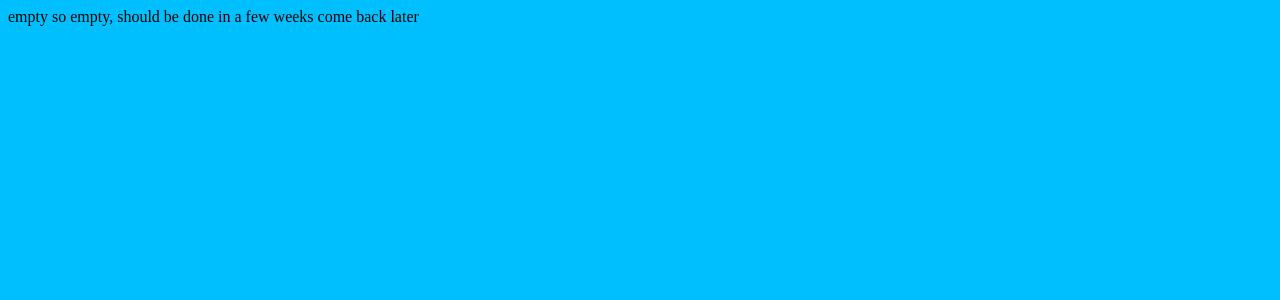
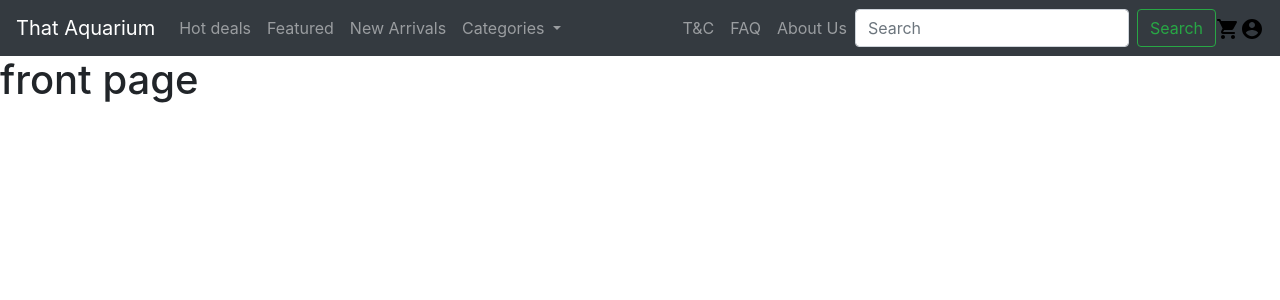
Before and after one commit to vasanthsreeram/That_Aquarium_Webapp, a Django app: page / in a window 1280 px wide. Shown: the top 300 px of the page. Run offline with Django 3.2, Linux system fonts and the light colour scheme; some libraries are stand-ins or nearby versions.

Commit message:
added a few front end elements and some static images

```diff
--- a/Webapp/ThatAquariumWebapp/store/static/css/main.css
+++ b/Webapp/ThatAquariumWebapp/store/static/css/main.css
@@ -1,3 +1,8 @@
+/*
+main css is like general format for all pages this is used so that you don't have to
+repeat the code for things like nav bar and stuff
+
+*/
 body{
     background-color: deepskyblue;
 }
--- a/Webapp/ThatAquariumWebapp/store/templates/home_page/front_page.html
+++ b/Webapp/ThatAquariumWebapp/store/templates/home_page/front_page.html
@@ -1,15 +1,6 @@
+{% extends 'home_page/main.html' %}
 {% load static %}
 
-<!DOCTYPE html>
-
-<link rel="stylesheet" type="text/css" href="{% static 'css/main.css' %}">
-
-<html lang="en">
-<head>
-    <meta charset="UTF-8">
-    <title>That Aquarium</title>
-</head>
-<body>
-empty so empty, should be done in a few weeks come back later
-</body>
-</html>
+{% block content %}
+    <h1>front page</h1>
+{% endblock content %}
--- a/Webapp/ThatAquariumWebapp/store/templates/home_page/main.html
+++ b/Webapp/ThatAquariumWebapp/store/templates/home_page/main.html
@@ -1,10 +1,78 @@
 <!DOCTYPE html>
+{% load static %}
 <html lang="en">
 <head>
     <meta charset="UTF-8">
-    <title>Title</title>
+    <title>That Aquarium</title>
+    	<link rel="stylesheet" href="https://stackpath.bootstrapcdn.com/bootstrap/4.4.1/css/bootstrap.min.css" integrity="sha384-Vkoo8x4CGsO3+Hhxv8T/Q5PaXtkKtu6ug5TOeNV6gBiFeWPGFN9MuhOf23Q9Ifjh" crossorigin="anonymous">
+    <link rel="stylesheet" type="text/css herf = {% static 'css/main.css' %}">
+
+    <meta name="viewport" content="width=device-width, initial-scale = 1, maximum-scale = 1, minimum-scale =1"/>
 </head>
 <body>
+    <nav class="navbar navbar-expand-lg navbar-dark bg-dark">
+  <a class="navbar-brand" href="{% url 'front_page' %}">
+      <!-- <img id = "logo" src="{% static 'images/Logo.svg' %}">  when you add the svg file just uncomment -->
+      That Aquarium
+  </a>
+  <button class="navbar-toggler" type="button" data-toggle="collapse" data-target="#navbarSupportedContent" aria-controls="navbarSupportedContent" aria-expanded="false" aria-label="Toggle navigation">
+    <span class="navbar-toggler-icon"></span>
+  </button>
 
+  <div class="collapse navbar-collapse" id="navbarSupportedContent">
+    <ul class="navbar-nav mr-auto">
+      <li class="nav-item">
+        <a class="nav-link" href="#">Hot deals</a>
+      </li>
+      <li class="nav-item">
+        <a class="nav-link" href="#">Featured</a>
+      </li>
+      <li class="nav-item">
+        <a class="nav-link" href="#">New Arrivals</a>
+      </li>
+      <li class="nav-item dropdown">
+        <a class="nav-link dropdown-toggle" href="#" id="navbarDropdown" role="button" data-toggle="dropdown" aria-haspopup="true" aria-expanded="false">
+          Categories
+        </a>
+        <div class="dropdown-menu" aria-labelledby="navbarDropdown">
+          <a class="dropdown-item" href="#">Action</a>
+          <a class="dropdown-item" href="#">Another action</a>
+          <div class="dropdown-divider"></div>
+          <a class="dropdown-item" href="#">Something else here</a>
+        </div>
+      </li>
+    </ul>
+    <form class="form-inline my-2 my-lg-0">
+      <ul class="navbar-nav mr-auto">
+          <li class="nav-item">
+              <a class="nav-link" href="#">T&C</a>
+          </li>
+          <li class="nav-item">
+              <a class="nav-link" href="#">FAQ</a>
+          </li>
+          <li class="nav-item">
+              <a class="nav-link" href="#">About Us</a>
+          </li>
+      </ul>
+      <input class="form-control mr-sm-2" type="search" placeholder="Search" aria-label="Search">
+      <button class="btn btn-outline-success my-2 my-sm-0" type="submit">Search</button>
+      <a href="{% url 'cart' %}">
+        <img src="{% static 'images/Home Page/cart.svg' %}">
+      </a>
+      <a href="{% url 'account' %}">
+        <img src="{% static 'images/Home Page/account_circle-24px.svg' %}">
+      </a>
+    </form>
+  </div>
+</nav>
+    {% block content %}
+
+    {% endblock content %}
+
+	<script src="https://code.jquery.com/jquery-3.4.1.slim.min.js" integrity="sha384-J6qa4849blE2+poT4WnyKhv5vZF5SrPo0iEjwBvKU7imGFAV0wwj1yYfoRSJoZ+n" crossorigin="anonymous"></script>
+
+	<script src="https://cdn.jsdelivr.net/npm/popper.js@1.16.0/dist/umd/popper.min.js" integrity="sha384-Q6E9RHvbIyZFJoft+2mJbHaEWldlvI9IOYy5n3zV9zzTtmI3UksdQRVvoxMfooAo" crossorigin="anonymous"></script>
+
+	<script src="https://stackpath.bootstrapcdn.com/bootstrap/4.4.1/js/bootstrap.min.js" integrity="sha384-wfSDF2E50Y2D1uUdj0O3uMBJnjuUD4Ih7YwaYd1iqfktj0Uod8GCExl3Og8ifwB6" crossorigin="anonymous">
 </body>
 </html>
--- a/Webapp/ThatAquariumWebapp/store/urls.py
+++ b/Webapp/ThatAquariumWebapp/store/urls.py
@@ -6,4 +6,5 @@
     path('', views.home,name= 'front_page'),
     path('cart/', views.cart,name= 'cart'),
     path('checkout/', views.checkout,name= 'checkout'),
+    path('account/', views.account,name= 'account'),
 ]
--- a/Webapp/ThatAquariumWebapp/store/views.py
+++ b/Webapp/ThatAquariumWebapp/store/views.py
@@ -1,5 +1,7 @@
 from django.shortcuts import render
 from django.http import HttpResponse
+
+
 from .models import *
 def home(request):
     products = Product.objects.all()
@@ -13,3 +15,7 @@
 def checkout(request):
     context = {}
     return render(request,'home_page/checkout.html',context)
+
+def account(request):
+    context ={}
+    return render(request,'home_page/account.html')
```
Also changed, not shown: Webapp/ThatAquariumWebapp/store/models.py (+25 -2 lines), Webapp/ThatAquariumWebapp/store/templates/home_page/account.html (added, +11 -0 lines), Webapp/ThatAquariumWebapp/db.sqlite3, Webapp/ThatAquariumWebapp/store/migrations/0009_customer_membership.py (added), Webapp/ThatAquariumWebapp/store/static/images/Home Page/Christmas Carousell.png (added), Webapp/ThatAquariumWebapp/store/static/images/Home Page/account_circle-24px.svg (added), Webapp/ThatAquariumWebapp/store/static/images/Home Page/arrow_back_ios-24px.svg (added), Webapp/ThatAquariumWebapp/store/static/images/Home Page/arrow_forward_ios-24px.svg (added), Webapp/ThatAquariumWebapp/store/static/images/Home Page/cart.svg (added), Webapp/ThatAquariumWebapp/store/static/images/Home Page/expand_more-24px.svg (added), Webapp/ThatAquariumWebapp/store/static/images/Home Page/search-24px.svg (added), Webapp/ThatAquariumWebapp/store/static/images/Logo.png (added).
